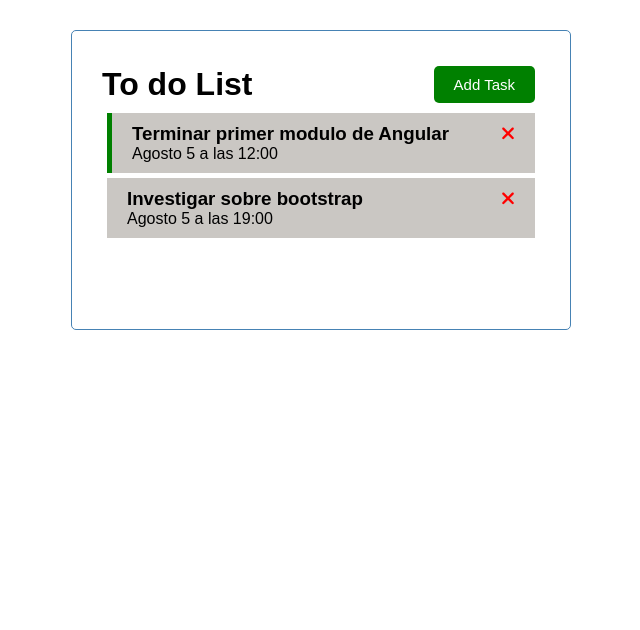
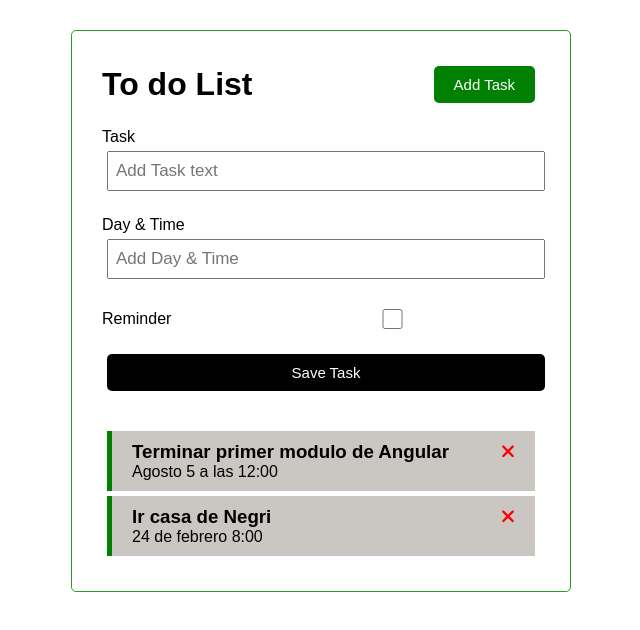
Before and after one commit to euge-gomez/taskListAngular, an Angular app: page / in a window 1280 px wide. Shown: the top 630 px of the page, without its empty margins (319-959 px from the left). Built offline with nearby package versions, Linux system fonts and the light colour scheme; data requests are answered from the project's data file.

Commit message:
Add Task

```diff
--- a/db.json
+++ b/db.json
@@ -7,10 +7,10 @@
       "reminder": true
     },
     {
-      "id": 3,
-      "text": "Investigar sobre bootstrap",
-      "day": "Agosto 5 a las 19:00",
-      "reminder": false
+      "text": "Ir casa de Negri",
+      "day": "24 de febrero 8:00",
+      "reminder": true,
+      "id": 2
     }
   ]
 }
--- a/src/app/app.module.ts
+++ b/src/app/app.module.ts
@@ -1,6 +1,7 @@
 import { NgModule } from '@angular/core';
 import { BrowserModule } from '@angular/platform-browser';
 import { HttpClientModule } from '@angular/common/http';
+import { FormsModule } from '@angular/forms';
 import { AppRoutingModule } from './app-routing.module';
 import { AppComponent } from './app.component';
 import { HeaderComponent } from './components/header/header.component';
@@ -8,6 +9,7 @@
 import { TasksComponent } from './components/tasks/tasks.component';
 import { TasksItemComponent } from './components/tasks-item/tasks-item.component';
 import { FontAwesomeModule } from '@fortawesome/angular-fontawesome';
+import { AddTaskComponent } from './components/add-task/add-task.component';
 
 @NgModule({
   declarations: [
@@ -15,13 +17,15 @@
     HeaderComponent,
     ButtonComponent,
     TasksComponent,
-    TasksItemComponent
+    TasksItemComponent,
+    AddTaskComponent
   ],
   imports: [
     BrowserModule,
     AppRoutingModule,
     FontAwesomeModule,
     HttpClientModule,
+    FormsModule,
   ],
   providers: [],
   bootstrap: [AppComponent]
--- /dev/null
+++ b/src/app/components/add-task/add-task.component.css
@@ -0,0 +1,3 @@
+.add-form{
+    margin-bottom: 40px;
+}
--- /dev/null
+++ b/src/app/components/add-task/add-task.component.html
@@ -0,0 +1,37 @@
+<form class="add-form" (ngSubmit)="onSubmit()">
+
+    <div class="form-control">
+        <label for="text">Task</label>
+        <input
+            type="text"
+            name="test"
+            id="text"
+            placeholder="Add Task text"
+            [(ngModel)]="text"
+        >
+    </div>
+
+    <div class="form-control">
+        <label for="text">Day & Time</label>
+        <input
+            type="text"
+            name="day"
+            id="day"
+            placeholder="Add Day & Time"
+            [(ngModel)]="day"
+        >
+    </div>
+
+    <div class="form-control form-control-check">
+        <label for="text">Reminder</label>
+        <input
+            type="checkbox"
+            name="reminder"
+            id="reminder"
+            [(ngModel)]="reminder"
+        >
+    </div>
+
+    <input type="submit" value="Save Task" class="btn btn-block">
+
+</form>
--- /dev/null
+++ b/src/app/components/add-task/add-task.component.ts
@@ -0,0 +1,36 @@
+import { Component, OnInit, Output, EventEmitter } from '@angular/core';
+import { Task } from '../../Task';
+
+@Component({
+  selector: 'app-add-task',
+  templateUrl: './add-task.component.html',
+  styleUrls: ['./add-task.component.css']
+})
+export class AddTaskComponent implements OnInit {
+  @Output() onAddTask: EventEmitter<Task> = new EventEmitter();
+
+  text: string = "";
+  day: string = "";
+  reminder: boolean =false;
+  constructor() {
+
+  }
+
+  ngOnInit(): void {
+
+  }
+  onSubmit(){
+    if(!this.text){
+      alert("Please add a task!")
+      return
+    }
+
+    const {text,day,reminder} = this
+    const newTask = {text, day, reminder}
+
+    this.onAddTask.emit(newTask);
+
+
+  }
+  // TODO emit event
+}
--- a/src/app/components/tasks/tasks.component.html
+++ b/src/app/components/tasks/tasks.component.html
@@ -1,8 +1,12 @@
+<app-add-task
+    (onAddTask)="addTask($event)"
+>
+
+</app-add-task>
 <app-tasks-item
     *ngFor="let task of task"
     [task] = "task"
     (onDeleteTask)="deleteTask(task)"
     (onToggleReminder)="toggleReminder(task)"
 >
-
 </app-tasks-item>
--- a/src/app/components/tasks/tasks.component.ts
+++ b/src/app/components/tasks/tasks.component.ts
@@ -30,4 +30,9 @@
     task.reminder = !task.reminder
     this.taskService. updateTaskReminder(task).subscribe();
   }
+  addTask(task:Task) {
+    this.taskService.addTask(task).subscribe((task)=> (
+      this.task.push(task)
+    ))
+  }
 }
--- a/src/app/service/task.service.ts
+++ b/src/app/service/task.service.ts
@@ -33,4 +33,8 @@
     const url = `${this.apiUrl}/${task.id}`
     return this.http.put<Task>(url, task, httpOptions)
   }
+
+  addTask(task:Task): Observable<Task>{
+    return this.http.post<Task>(this.apiUrl, task, httpOptions)
+  }
 }
--- a/src/styles.css
+++ b/src/styles.css
@@ -18,7 +18,7 @@
     margin: 30px auto;
     overflow: auto;
     min-height: 300px;
-    border: 1px solid steelblue;
+    border: 1px solid rgb(40, 158, 36);
     padding: 30px;
     border-radius: 5px;
 }
```
